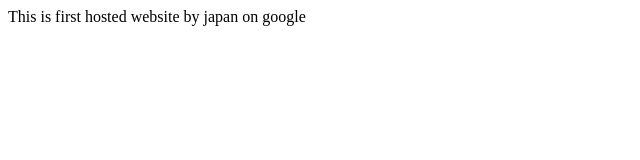
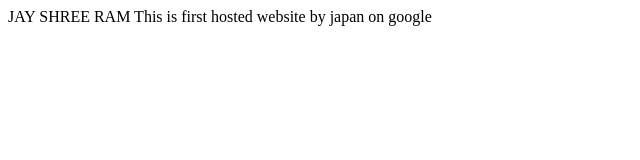
Before and after one commit to japankansara/japankansara.github.io, a plain HTML site: page index.html in a window 1280 px wide. Shown: the whole page, without its empty margins (0-640 px from the left). Drawn offline with Linux system fonts and the light colour scheme.

Commit message:
Update index.html

```diff
--- a/index.html
+++ b/index.html
@@ -1,6 +1,7 @@
 <html>
     <head><title>first host </title></head>
     <body>
+        JAY SHREE RAM
         This is first hosted website by japan on google
     </body>
 
```
